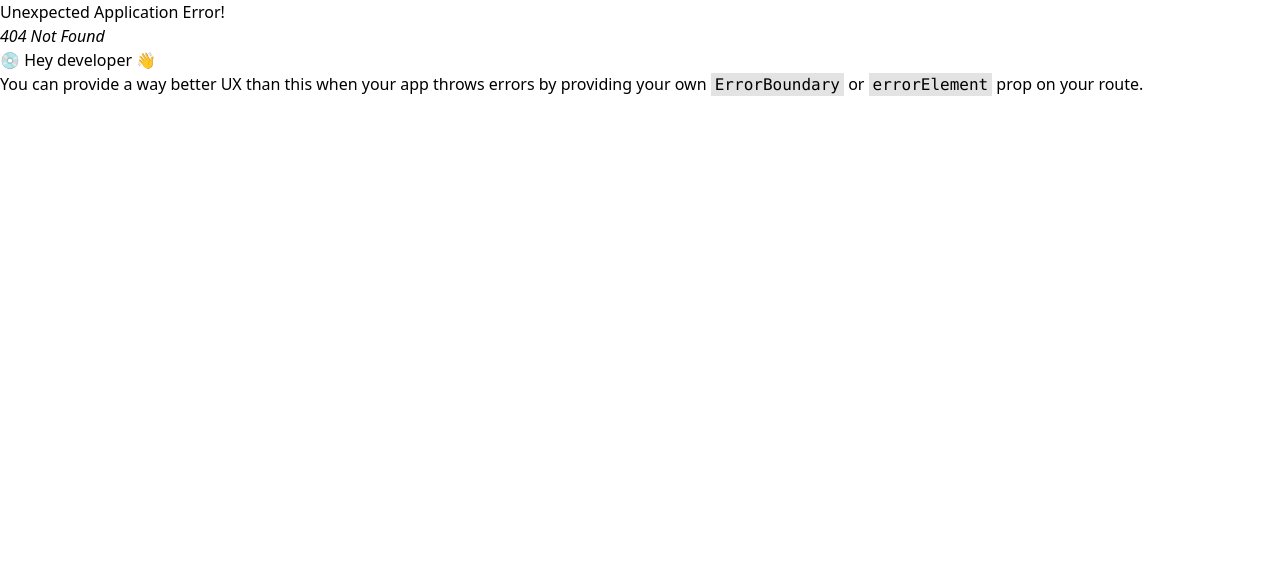
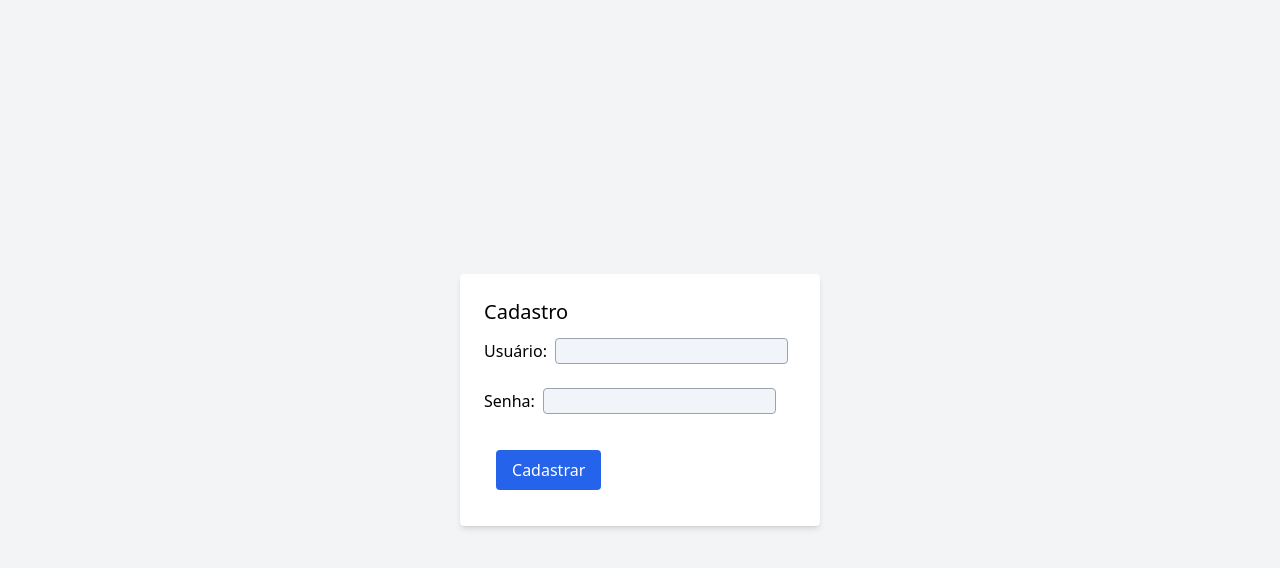
Before and after one commit to Albergaria-Joao/Sudoku-COM755, a React (Vite) app in the folder web/: page /cadastro in a window 1280 px wide. Before the commit this address had no page. Shown: the top 568 px of the page. Built offline with nearby package versions, Linux system fonts and the light colour scheme.

Commit message:
Cadastro de usuários implementado

```diff
--- a/web/src/components/Timer.tsx
+++ b/web/src/components/Timer.tsx
@@ -11,8 +11,8 @@ function Timer({ t }: { t: number[] }) {
 
   return (
     <div>
-      <h1 className="text-3xl">{time[0]} ms</h1>
-      <h1 className="text-3xl">{time[1]} ms</h1>
+      <h1 className="text-3xl">Preenchendo aleatoriamente: {time[0]} ms</h1>
+      <h1 className="text-3xl">Eliminando possibilidades: {time[1]} ms</h1>
     </div>
   );
 }
--- a/web/src/main.tsx
+++ b/web/src/main.tsx
@@ -3,6 +3,7 @@ import { createRoot } from "react-dom/client";
 import Game from "./routes/Game.tsx";
 import Login from "./routes/Login.tsx";
 import Select from "./routes/Select.tsx";
+import CreateUser from "./routes/CreateUser.tsx";
 import "./index.css";
 import { createBrowserRouter, RouterProvider } from "react-router-dom";
 // Imports para usar coisas de bibliotecas
@@ -22,6 +23,10 @@ const router = createBrowserRouter([
     path: "/select",
     element: <Select />,
   },
+  {
+    path: "/cadastro",
+    element: <CreateUser />,
+  },
 ]);
 
 const rootElement = document.getElementById("root");
--- a/web/src/routes/SignIn.tsx
+++ b/web/src/routes/CreateUser.tsx
@@ -5,19 +5,18 @@ import Button from "../components/Button";
 
 import "../index.css";
 
-function Login() {
+function CreateUser() {
   const backend = "http://localhost:4000";
   const navigate = useNavigate();
 
   useEffect(() => {
-    //onGenGameClick();
     if (localStorage.getItem("user")) {
       navigate("/select");
     }
-  }, []); // Roda isso logo que carregar a página
+  }, []);
 
-  async function verifyLogin(login: string, pass: string): Promise<void> {
-    const res = await fetch(`${backend}/login`, {
+  async function createUser(login: string, pass: string): Promise<void> {
+    const res = await fetch(`${backend}/create-user`, {
       method: "POST",
       headers: { "Content-Type": "application/json" },
       body: JSON.stringify({ login, password: pass }),
@@ -29,14 +28,15 @@ function Login() {
       localStorage.setItem("user", login);
       localStorage.setItem("user_id", data.userId);
       console.log(localStorage.getItem("user_id"));
-      navigate("/select");
+      navigate("/cadastro");
     } else {
-      alert("Usuário ou senha incorretos!");
+      alert("Erro no cadastro. Já existe um usuário com esse login!");
     }
   }
   return (
     <div className="flex flex-col items-center justify-center h-screen bg-gray-100">
       <form className="p-6 bg-white shadow-md rounded">
+        <h1 className="text-xl mb-3">Cadastro</h1>
         <label htmlFor="login">Usuário:</label>
         <input
           className="bg-slate-100 border border-gray-400 rounded mx-2"
@@ -58,17 +58,17 @@ function Login() {
         <Button
           onClick={(e) => {
             e.preventDefault();
-            verifyLogin(
+            createUser(
               (document.getElementById("login") as HTMLInputElement).value,
               (document.getElementById("senha") as HTMLInputElement).value
             );
           }}
         >
-          Login
+          Cadastrar
         </Button>
       </form>
     </div>
   );
 }
 
-export default Login;
+export default CreateUser;
--- a/web/src/routes/Login.tsx
+++ b/web/src/routes/Login.tsx
@@ -67,6 +67,7 @@ function Login() {
         >
           Login
         </Button>
+        <a href="/cadastro">Cadastrar novo usuário</a>
       </form>
     </div>
   );
--- a/web/src/routes/Select.tsx
+++ b/web/src/routes/Select.tsx
@@ -7,7 +7,7 @@ import Button from "../components/Button";
 import LoadButton from "../components/LoadButton";
 import { Trash, LogOut } from "lucide-react";
 
-export default function Select() {
+function Select() {
   const api = "http://localhost:5000";
   const backend = "http://localhost:4000";
   console.log(api);
@@ -190,3 +190,5 @@ export default function Select() {
     </div>
   );
 }
+
+export default Select;
```
Also changed, not shown: 1 other file (tests, documents, lock files or other folders).
